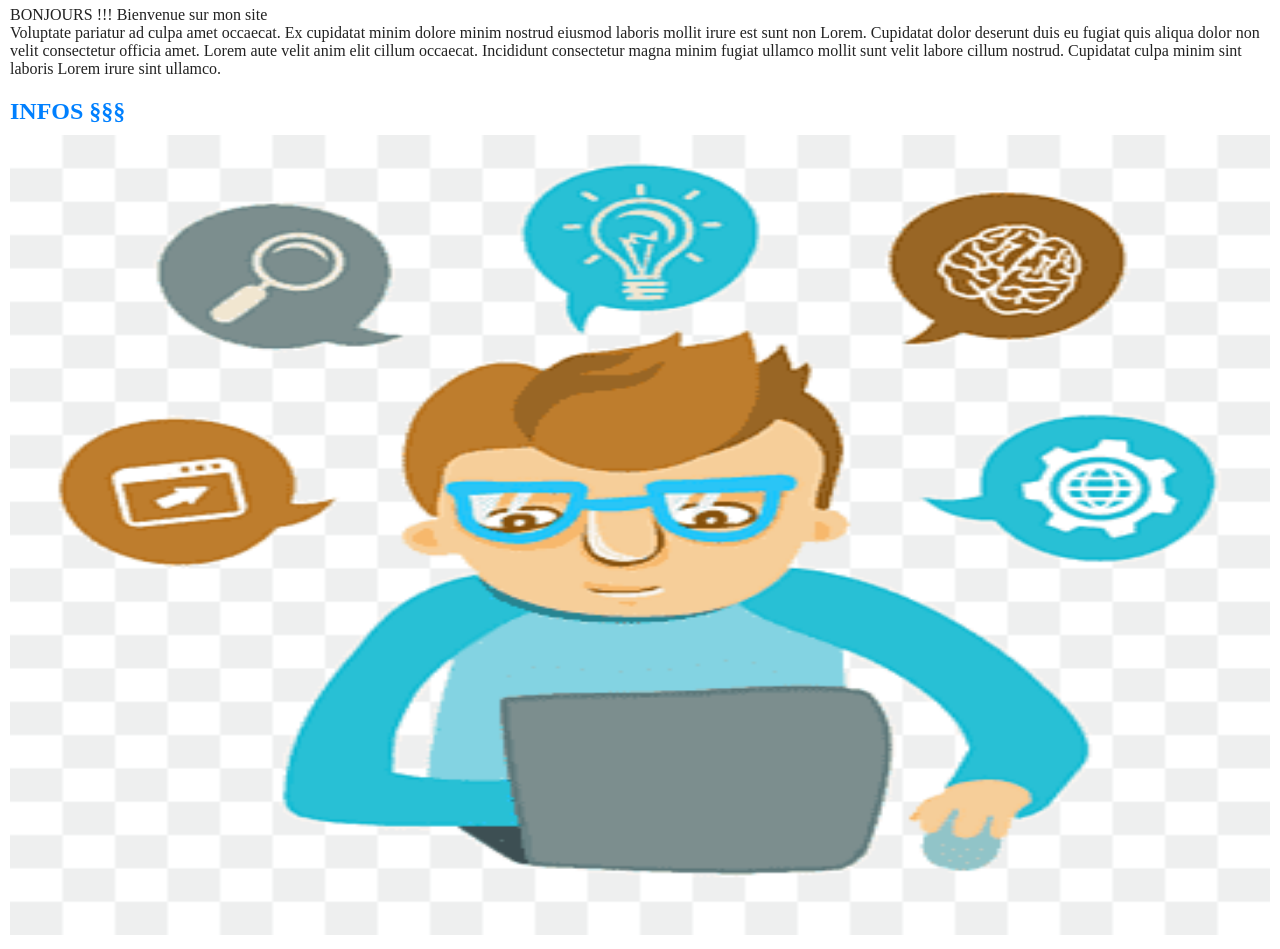
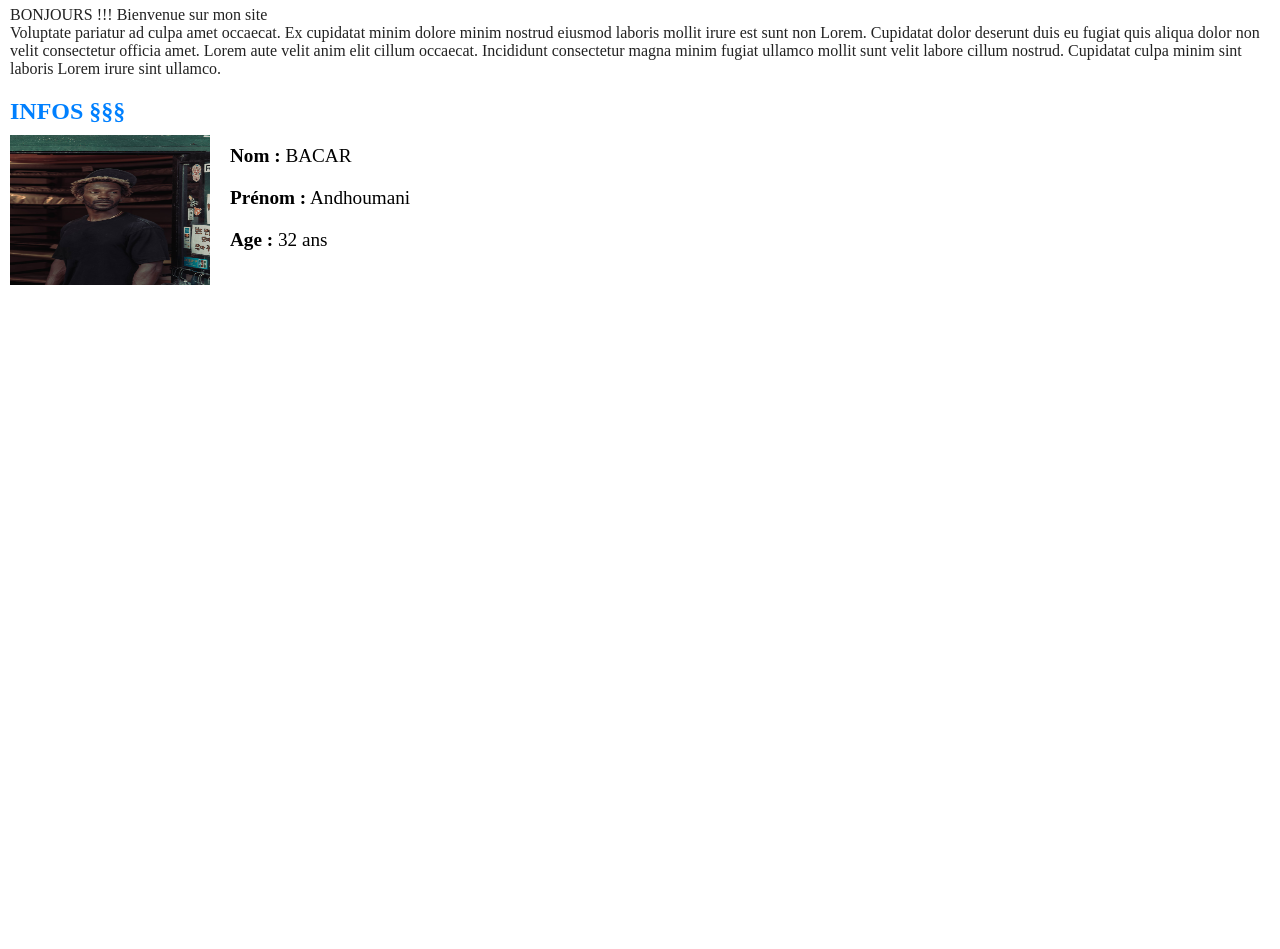
Before and after one commit to Bacar6/Projet-js, a plain HTML site: page index.html in a window 1280 px wide. Shown: the part 860-1809 px from the top of the page. After the commit the page ends 1145 px from the top, so only its background shows below. Drawn offline with Linux system fonts and the light colour scheme; files whose address does not match are found by name.

Commit message:
projet-site-image photo

```diff
--- a/css/style.css
+++ b/css/style.css
@@ -83,3 +83,21 @@ article p{
   color: #222;
 
 }
+
+.flexImage{
+  display: flex;
+  float: left;
+}
+
+#photoInfos{
+  width: 200px;
+  margin-right: 20px;
+  height: 150px;
+}
+
+article ul li{
+  margin-top: 20px;
+  margin-bottom: 10px;
+  list-style-type: none;
+  font-size: 1.2em;
+}
--- a/index.html
+++ b/index.html
@@ -43,7 +43,15 @@
 
       <article>
         <h2>INFOS §§§</h2>
-        <img src="image/info1.png" alt="">
+        <div class="flexImage">
+          <img src="image/info1.jpg" alt="" id="photoInfos">
+        </div>
+
+        <ul>
+          <li><strong>Nom :</strong> BACAR</li>
+           <li><strong>Prénom :</strong> Andhoumani</li>
+            <li><strong>Age :</strong> 32 ans</li>
+        </ul>
       </article>
     </section>
 
```
Also changed, not shown: image/info1.jpg (added), image/info1.png (deleted).
